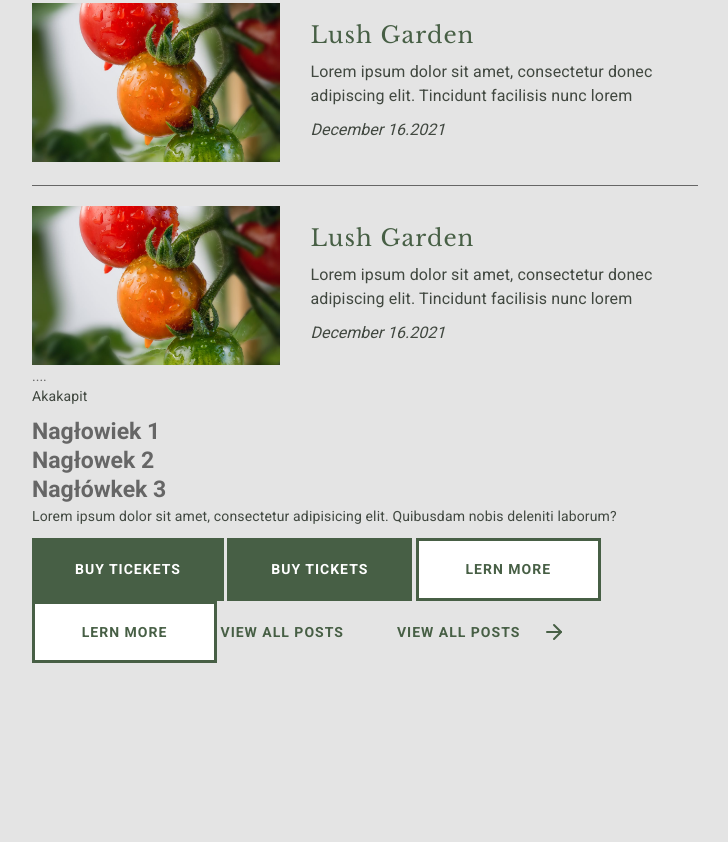
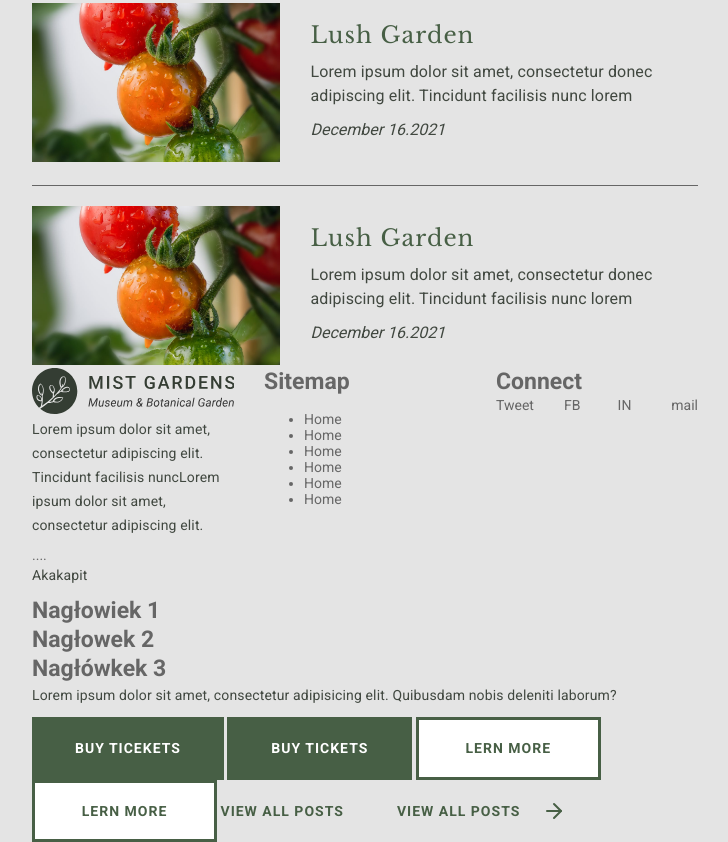
Before and after one commit to Korka3/Botanical-garden, a website: page index.html in a window 1280 px wide. Shown: the part 2354-3196 px from the top of the page, without its empty margins (275-1003 px from the left). Before the commit the page ends 3017 px from the top, so only its background shows below. Drawn offline with nearby package versions, Linux system fonts and the light colour scheme.

Commit message:
site-footer struktura html

```diff
--- a/dev-assets/07-templates/_templates.scss
+++ b/dev-assets/07-templates/_templates.scss
@@ -1,4 +1,5 @@
-@import "_site-header.scss";
+@import "_site-footer.scss";
 @import "_intro.scss";
 @import "_main.scss";
 @import "_news.scss";
+@import "_site-header.scss";
--- a/index.html
+++ b/index.html
@@ -186,7 +186,48 @@
     </div>
 
   </section>
+  <!--Koniec sekcji news-->
 
+
+  <section class="t-site-footer">
+    <div class="o-container">
+      <div class="o-row u-flex-direction--column u-flex-direction-tablet--row">
+        <div class="o-col">
+          <img src="images/logo_svg.svg">
+          <p>Lorem ipsum dolor sit amet, consectetur adipiscing elit. Tincidunt facilisis nuncLorem ipsum dolor sit
+            amet, consectetur adipiscing elit.</p>
+        </div>
+        <div class="o-col">
+          <h4 class="">Sitemap</h4>
+          <ul>
+            <li>Home</li>
+            <li>Home</li>
+            <li>Home</li>
+            <li>Home</li>
+            <li>Home</li>
+            <li>Home</li>
+          </ul>
+        </div>
+        <div class="o-col">
+
+
+          <h4 class="">Connect</h4>
+          <div class="o-row">
+            <div class="o-col">Tweet</div>
+            <div class="o-col">FB</div>
+            <div class="o-col">IN</div>
+            <div class="o-col">mail</div>
+          </div>
+        </div>
+      </div>
+    </div>
+
+
+
+
+    </div>
+
+  </section>
 
 
   <!--sekcja testowa-->
```
Also changed, not shown: dev-assets/07-templates/_site-footer.scss (added), prod-assets/style.css.
